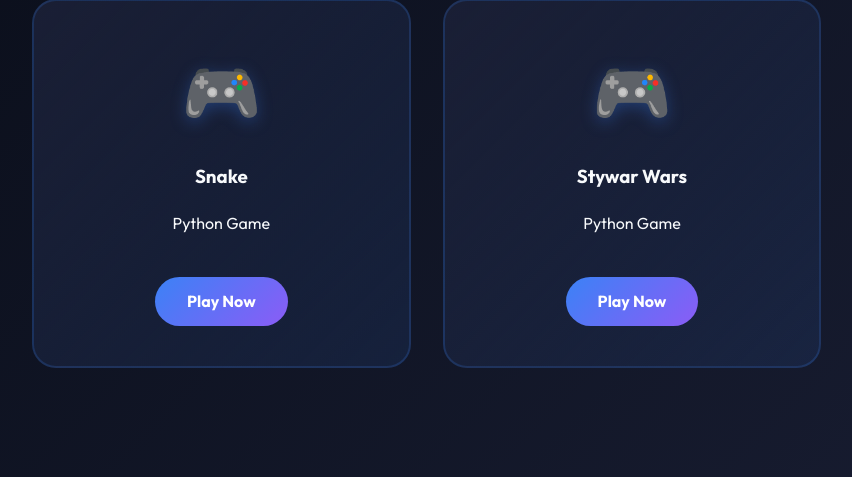
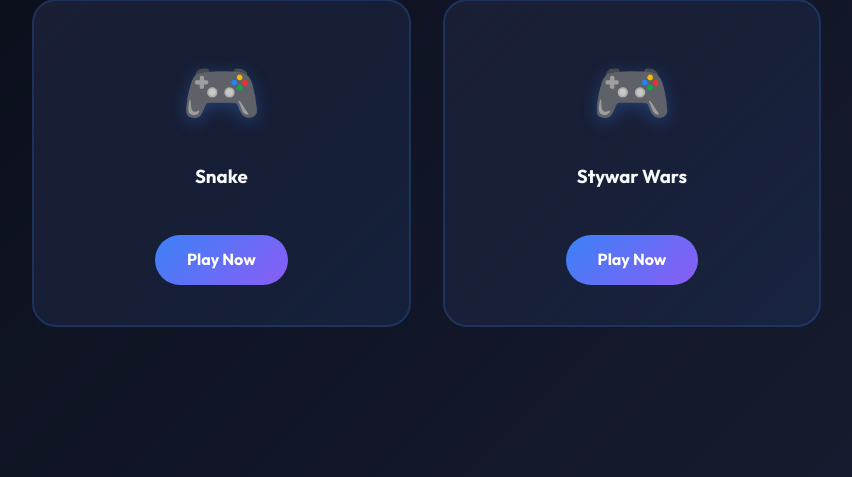
Before and after one commit to ChrisTheDev67/web-site-games, a Flask app: page /games in a window 1280 px wide. Shown: the part 242-719 px from the top of the page, without its empty margins (8-860 px from the left). Run offline with Flask 3, Linux system fonts and the light colour scheme.

Commit message:
Fix: Remove broken admin link from games list

```diff
--- a/templates/games.html
+++ b/templates/games.html
@@ -8,13 +8,11 @@
         <div class="game-card">
             <div class="game-icon">🎮</div>
             <h3>{{ game.title }}</h3>
-            <p>Python Game</p>
             <a href="{{ url_for('play', game_id=game.id) }}" class="play-btn">Play Now</a>
         </div>
         {% else %}
         <div class="empty-state">
-            <p>No games uploaded yet.</p>
-            <a href="{{ url_for('admin') }}">Upload a Game</a>
+            <p>No games available.</p>
         </div>
         {% endfor %}
     </div>
```
